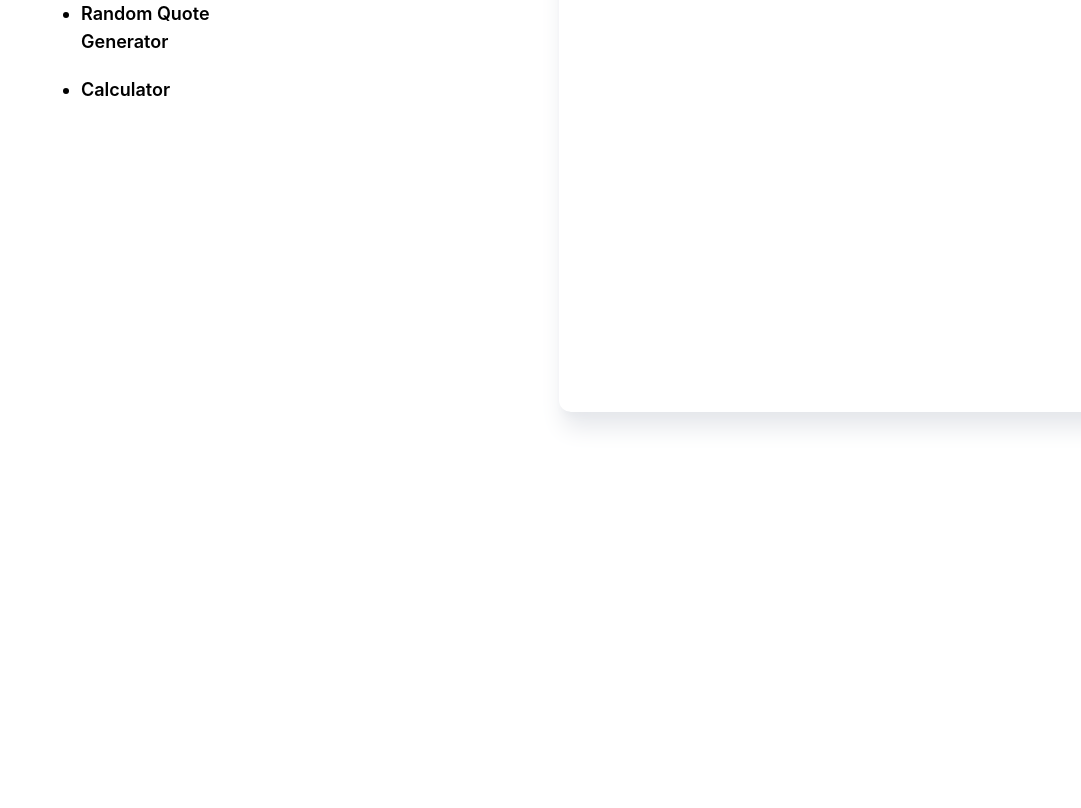
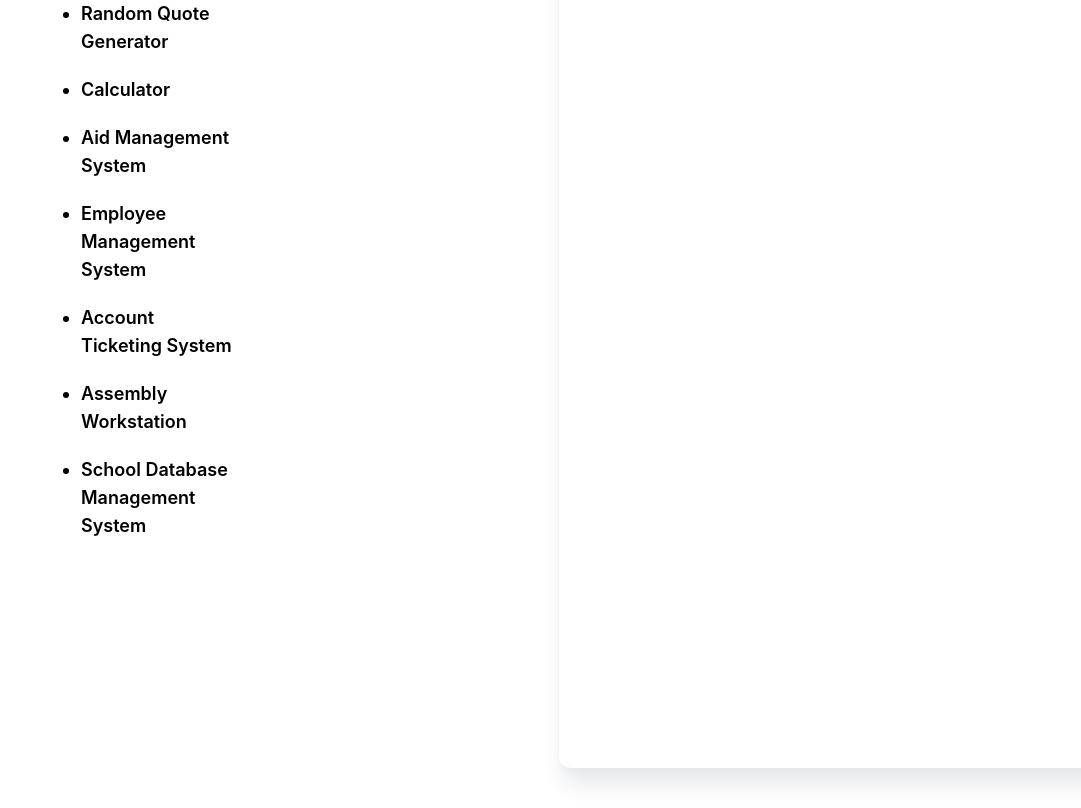
Before and after one commit to tarikozturk017/portfolio, a Next.js app in the folder portfolio/: page /components/Projects in a window 1280 px wide. Shown: the part 800-1608 px from the top of the page, without its empty margins (199-1280 px from the left). Before the commit the page ends 1252 px from the top, so only its background shows below. Built offline with nearby package versions, Linux system fonts and the light colour scheme.

Commit message:
data update

```diff
--- a/portfolio/pages/components/ProjectDetail.js
+++ b/portfolio/pages/components/ProjectDetail.js
@@ -18,6 +18,7 @@ const ProjectDetail = (props) => {
                 width={"100%"}  height={"100%"} alt='' src={images.static} /> */}
                 <HoverBox static={images.static} playGif={images.dynamic} />
             </div>
+            {technologies[1] ?
             <ul className=" justify-between flex px-16 my-8 dark:text-gray-200">
                 {technologies.map((technology) => {
                     return (
@@ -27,6 +28,9 @@ const ProjectDetail = (props) => {
                     )
                 })}
             </ul>
+             : <ul className=" justify-between flex px-16 my-8 dark:text-gray-200"><li className=" mx-auto bg-slate-500 text-white object-center font-bold py-2 px-4 rounded opacity-70 cursor-not-allowed">
+                {technologies[0]}
+            </li></ul>}
             <h3 className="text-3xl my-10 font-medium  pb-2 dark:text-gray-200">
                 {name}
             </h3>
--- a/portfolio/pages/components/Projects.js
+++ b/portfolio/pages/components/Projects.js
@@ -28,7 +28,7 @@ const Projects = () => {
           </div>
         <div className="w-auto lg:flex gap-10">
 
-            <div className=" p-10 rounded-xl my-10 mb-72 flex-1 dark:text-gray-200">
+            <div className=" p-10 rounded-xl my-10 mb-52 flex-1 dark:text-gray-200">
           <h3 className="text-3xl mb-12 text-center font-medium  dark:text-gray-200">All Projects List</h3>
 
                 <ul className="list-disc lg:px-60 text-lg  md:px-48">
--- a/portfolio/pages/components/data.js
+++ b/portfolio/pages/components/data.js
@@ -19,6 +19,8 @@ import quoteGenerator from "../../public/quote-generator.jpg"
 import quoteGeneratorGif from "../../public/quote-generator.gif"
 import calculator from "../../public/calculator.png"
 import calculatorGif from "../../public/calculator.gif"
+import code from "../../public/code.jpeg"
+
 
 
 const projectData = [
@@ -113,6 +115,51 @@ const projectData = [
         }
     },
 
+    {
+        "name":"Aid Management System",
+        "technologies": ["C++"],
+        "description": "Aid management system manages the list of items needed to be shipped to places. It is an application where users can keep track of perishable and non-perishable items. I used C++ classes, dynamic memory allocation, operation overload, and more to create this application. This application allows you to read, write, update from/to file. (This project does not have a UI.)",
+        "images": {
+            "static": code,
+            "dynamic": code,
+        }
+    },
+    {
+        "name":"Employee Management System",
+        "technologies": ["C++", "Oracle"],
+        "description": "Employee management system allows you to apply CRUD on Oracle NoSQL Database. It allows users to find, add, update, remove employee. Additionally, it retrieve employee data from the database. (This project does not have a UI.)",
+        "images": {
+            "static": code,
+            "dynamic": code,
+        }
+    },
+    {
+        "name":"Account Ticketing System",
+        "technologies": ["C"],
+        "description": "Account ticketing system is an application where the users can track reported tickets. Each tickets contain certain problems and its description. The user can also manage tickets, and persist data. (This project does not have a UI.)",
+        "images": {
+            "static": code,
+            "dynamic": code,
+        }
+    },
+    {
+        "name":"Assembly Workstation",
+        "technologies": ["C++"],
+        "description": "Assembly Workstation application is a simulation of an assembly line with any number of work stations. The assembly line consists of a set of workstations each of which holds a set of stock items, which are specific to the station. A line manager moves customer orders along the line filling the orders at each station, as requested. Each customer order consists of a list of items that need to be filled. Each station processes a queue of orders by filling the next order in the queue if that order requests the station's item and that item is in stock. The line manager keeps moving the customer orders from station to station until all orders have been processed. Any station that has used all the items in stock cannot fill any more orders. At the end of the line orders are either completed or incomplete due to a lack of inventory at one or more stations. The simulator lists the completed orders and those that are incomplete once the line manager has finished processing all orders. (This project does not have a UI.)",
+        "images": {
+            "static": code,
+            "dynamic": code,
+        }
+    },
+    {
+        "name":"School Database Management System",
+        "technologies": ["JavaScript", "express", "PostgreSQL"],
+        "description": "This application allows users to apply CRUD on the relational database system. Users can query, add, delete, update student and course data from the database. This is mainly a backend web application with a basic UI.",
+        "images": {
+            "static": code,
+            "dynamic": code,
+        }
+    },
 ];
 
 export default projectData;
--- a/portfolio/pages/index.js
+++ b/portfolio/pages/index.js
@@ -68,7 +68,7 @@ export default function Home() {
           <div className="mx-auto bg-gradient-to-b from-teal-500 rounded-full w-80 h-80 relative overflow-hidden my-12 md:h-84 md:w-84">
               <Image src={tarikPic} layout="fill" objectFit="cover" />
             </div>
-          <p className='text-2xl mb-4 py-2 leading-8 text-center text-gray-100 font-burtons'>Software Developer</p>
+          <p className='text-2xl mb-4 py-2 leading-8 text-center dark:text-gray-100 font-burtons'>Software Developer</p>
           <div className='text-5xl flex justify-center my-1 gap-16 text-gray-600 dark:text-gray-400'>
           <a href="https://twitter.com/tarikozturk017" target={'_blank'}><AiFillTwitterCircle /></a>
             <a href="https://www.linkedin.com/in/tarik-ozturk-28b050159/" target={'_blank'}><AiFillLinkedin /></a>
```
Also changed, not shown: portfolio/public/code.jpeg (added).
